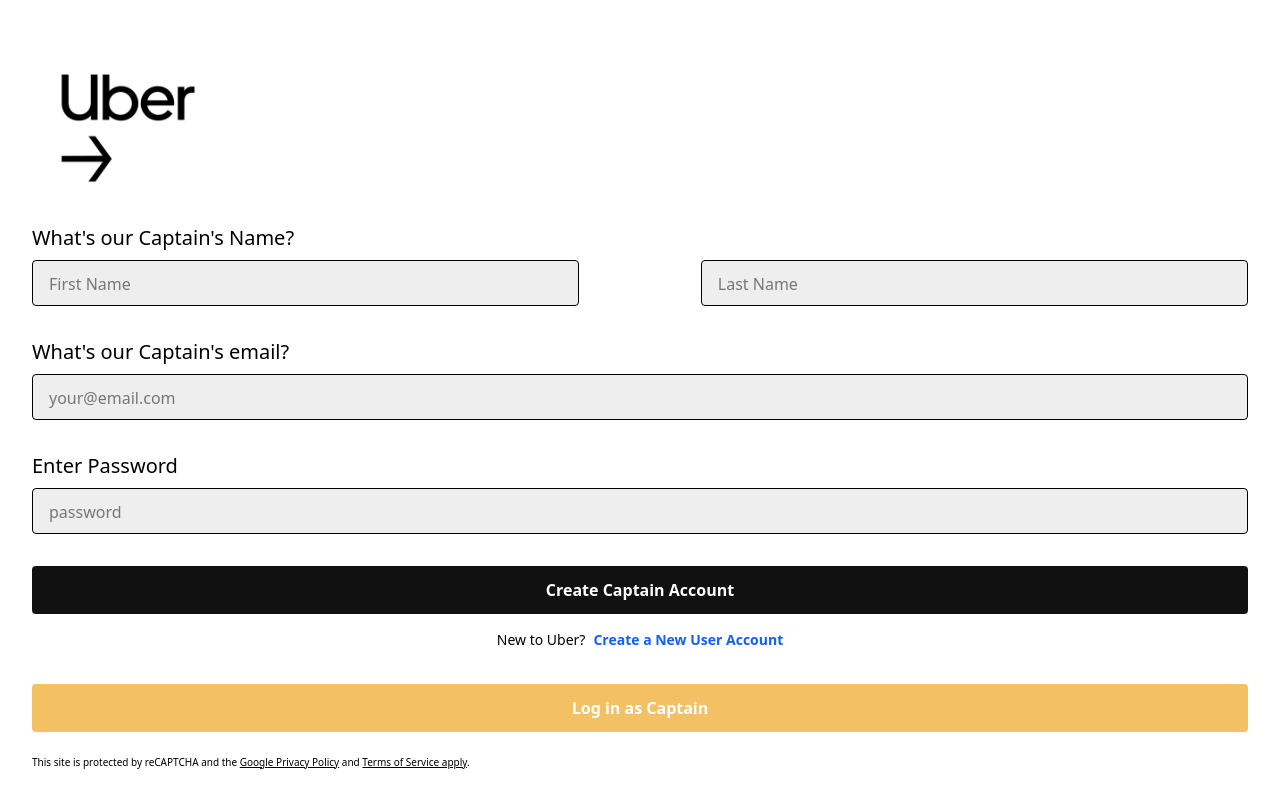
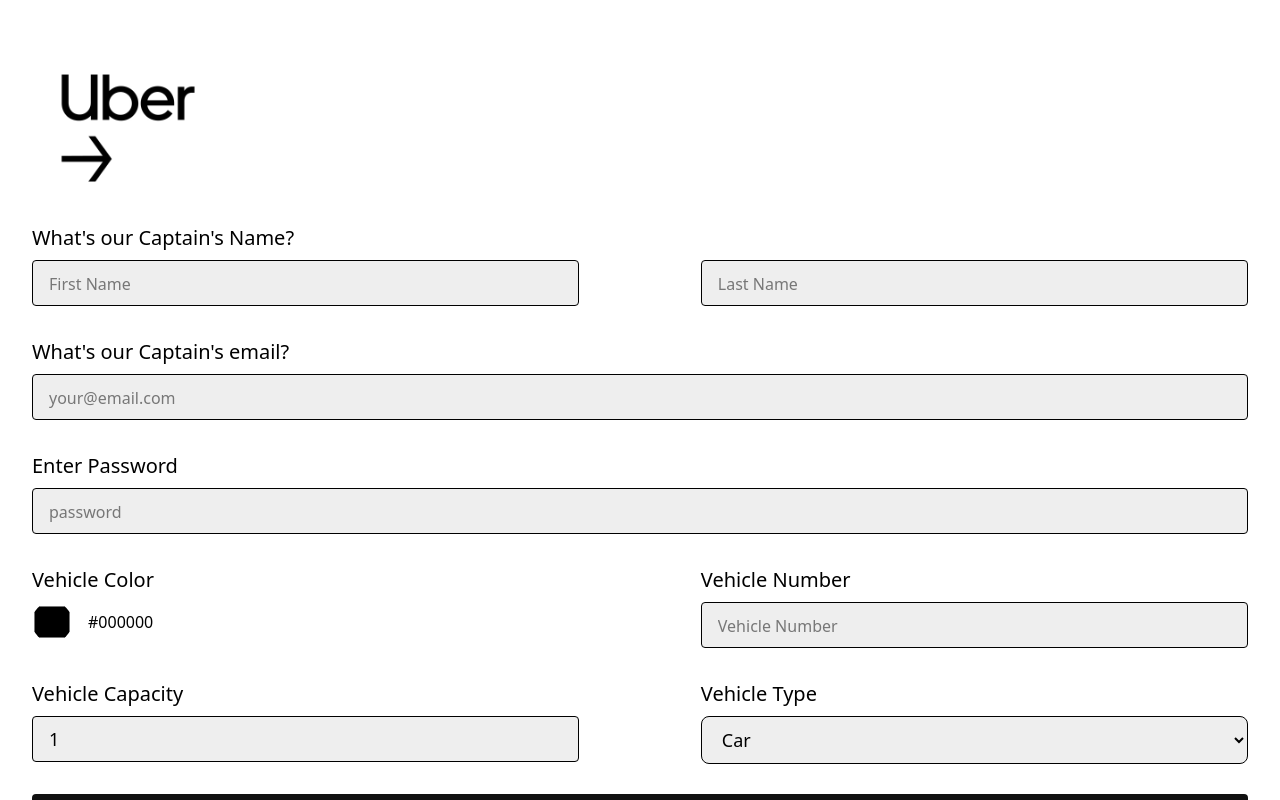
Before and after one commit to be-a-guptaji/Uber, a React (Vite) app in the folder Client/: page /captain-signup in a window 1280 px wide. Shown: the top 800 px of the page. Built offline with nearby package versions, Linux system fonts and the light colour scheme; no server answers.

Commit message:
Captain sign in form completed

```diff
--- a/Client/src/library/types.ts
+++ b/Client/src/library/types.ts
@@ -15,7 +15,7 @@
   color: string;
   licencePlate: string;
   capacity: number;
-  vehicleType: string;
+  vehicleType: "car" | "auto" | "motorcycle";
 };
 
 // Define the type for the Location
--- a/Client/src/pages/CaptainComponents/CaptainLogin.tsx
+++ b/Client/src/pages/CaptainComponents/CaptainLogin.tsx
@@ -83,7 +83,9 @@
               id="email"
               placeholder="your@email.com"
               value={email}
-              onChange={(e) => handleEmail(e.target.value)}
+              onChange={(e) => {
+                handleEmail(e.target.value);
+              }}
               className="bg-[#eeeeee] mb-8 rounded px-4 py-2 border w-full text-lg placeholder:text-base"
               required
             />
@@ -98,7 +100,9 @@
               placeholder="password"
               autoComplete="off"
               value={password}
-              onChange={(e) => handlePassword(e.target.value)}
+              onChange={(e) => {
+                handlePassword(e.target.value);
+              }}
               className="bg-[#eeeeee] mb-8 rounded px-4 py-2 border w-full text-lg placeholder:text-base"
               required
             />
--- a/Client/src/pages/CaptainComponents/CaptainSignUp.tsx
+++ b/Client/src/pages/CaptainComponents/CaptainSignUp.tsx
@@ -14,10 +14,12 @@
   const [lastName, setLastName] = useState<string>(""); // Captain last name
   const [email, setEmail] = useState<string>(""); // Captain email
   const [password, setPassword] = useState<string>(""); // Captain password
-  const [vehicleColor, setVehicleColor] = useState<string>(""); // Captain vehicle color
+  const [vehicleColor, setVehicleColor] = useState<string>("#000000"); // Captain vehicle color
   const [vehicleLicencePlate, setVehicleLicencePlate] = useState<string>(""); // Captain vehicle licence plate
   const [vehicleCapacity, setVehicleCapacity] = useState<number>(1); // Captain vehicle capacity
-  const [vehicleType, setVehicleType] = useState<string>(""); // Captain vehicle type
+  const [vehicleType, setVehicleType] = useState<"car" | "auto" | "motorcycle">(
+    "car"
+  ); // Captain vehicle type
   const [error, setError] = useState<boolean>(false); // Show error
 
   // Context variables and functions
@@ -41,6 +43,26 @@
   // Handle password change
   const handlePassword = (password: string) => {
     setPassword(password);
+  };
+
+  // Handle vehicle color change
+  const handleVehicleColor = (vehicleColor: string) => {
+    setVehicleColor(vehicleColor);
+  };
+
+  // Handle vehicle licence plate change
+  const handleVehicleLicencePlate = (vehicleLicencePlate: string) => {
+    setVehicleLicencePlate(vehicleLicencePlate);
+  };
+
+  // Handle vehicle capacity change
+  const handleVehicleCapacity = (vehicleCapacity: number) => {
+    setVehicleCapacity(vehicleCapacity);
+  };
+
+  // Handle vehicle type change
+  const handleVehicleType = (vehicleType: "car" | "auto" | "motorcycle") => {
+    setVehicleType(vehicleType);
   };
 
   // Handle form submission
@@ -83,7 +105,7 @@
     setVehicleColor("");
     setVehicleLicencePlate("");
     setVehicleCapacity(1);
-    setVehicleType("");
+    setVehicleType("car");
   };
 
   return (
@@ -117,7 +139,9 @@
                 id="firstName"
                 placeholder="First Name"
                 value={firstName}
-                onChange={(e) => handleFirstName(e.target.value)}
+                onChange={(e) => {
+                  handleFirstName(e.target.value);
+                }}
                 className="bg-[#eeeeee] mb-8 rounded px-4 py-2 border w-[45%] text-lg placeholder:text-base"
                 required
               />
@@ -128,7 +152,9 @@
                 id="lastName"
                 placeholder="Last Name"
                 value={lastName}
-                onChange={(e) => handleLastName(e.target.value)}
+                onChange={(e) => {
+                  handleLastName(e.target.value);
+                }}
                 className="bg-[#eeeeee] mb-8 rounded px-4 py-2 border w-[45%] text-lg placeholder:text-base"
                 required
               />
@@ -144,7 +170,9 @@
               id="email"
               placeholder="your@email.com"
               value={email}
-              onChange={(e) => handleEmail(e.target.value)}
+              onChange={(e) => {
+                handleEmail(e.target.value);
+              }}
               className="bg-[#eeeeee] mb-8 rounded px-4 py-2 border w-full text-lg placeholder:text-base"
               required
             />{" "}
@@ -164,10 +192,99 @@
               placeholder="password"
               autoComplete="off"
               value={password}
-              onChange={(e) => handlePassword(e.target.value)}
+              onChange={(e) => {
+                handlePassword(e.target.value);
+              }}
               className="bg-[#eeeeee] mb-8 rounded px-4 py-2 border w-full text-lg placeholder:text-base"
               required
             />
+            <div className="flex justify-between items-start">
+              {/* Vehicle Color Section */}
+              <div className="w-[45%]">
+                <label htmlFor="vehicleColor">
+                  <h3 className="text-xl mb-2 font-medium">Vehicle Color</h3>
+                </label>
+                <div className="flex items-center justify-start gap-4">
+                  <input
+                    type="color"
+                    id="vehicleColor"
+                    autoComplete="off"
+                    value={vehicleColor}
+                    onChange={(e) => {
+                      handleVehicleColor(e.target.value);
+                    }}
+                    className="rounded-full aspect-square"
+                    style={{
+                      height: "40px",
+                      width: "40px",
+                      borderRadius: "100%",
+                    }}
+                  />
+                  <p style={{ color: vehicleColor }}>{vehicleColor}</p>
+                </div>
+              </div>
+              {/* Vehicle Licence Plate Section */}
+              <div className="w-[45%]">
+                <label htmlFor="vehicleLicencePlate">
+                  <h3 className="text-xl mb-2 font-medium">Vehicle Number</h3>
+                </label>
+                <input
+                  type="text"
+                  id="vehicleLicencePlate"
+                  placeholder="Vehicle Number"
+                  autoComplete="off"
+                  value={vehicleLicencePlate}
+                  onChange={(e) => {
+                    handleVehicleLicencePlate(e.target.value);
+                  }}
+                  className="bg-[#eeeeee] mb-8 rounded px-4 py-2 border w-full text-lg placeholder:text-base"
+                  required
+                />
+              </div>
+            </div>
+            <div className="flex justify-between items-start">
+              {/* Vehicle Capacity Section */}
+              <div className="w-[45%]">
+                <label htmlFor="vehicleCapacity">
+                  <h3 className="text-xl mb-2 font-medium">Vehicle Capacity</h3>
+                </label>
+                <input
+                  type="number"
+                  id="vehicleCapacity"
+                  placeholder="1"
+                  autoComplete="off"
+                  value={vehicleCapacity}
+                  onChange={(e) => {
+                    handleVehicleCapacity(parseInt(e.target.value));
+                  }}
+                  className="bg-[#eeeeee] mb-8 rounded px-4 py-2 border w-full text-lg placeholder:text-base"
+                  required
+                />
+              </div>
+              {/* Vehicle Type Section */}
+              <div className="w-[45%]">
+                <label htmlFor="vehicleType">
+                  <h3 className="text-xl mb-2 font-medium">Vehicle Type</h3>
+                </label>
+                <select
+                  required
+                  className="bg-[#eeeeee] rounded-lg px-4 py-2 border text-lg placeholder:text-base h-12 w-full"
+                  value={vehicleType}
+                  onChange={(e) => {
+                    handleVehicleType(
+                      e.target.value as "car" | "auto" | "motorcycle"
+                    );
+                  }}
+                >
+                  <option value="" disabled>
+                    Select Vehicle Type
+                  </option>
+                  <option value="car">Car</option>
+                  <option value="auto">Auto</option>
+                  <option value="motorcycle">MotorCycle</option>
+                </select>
+              </div>
+            </div>
             {/* Sign Up Button For New Captains */}
             <button className="bg-[#111] text-white font-semibold mb-4 rounded px-4 py-3 w-full">
               Create Captain Account
--- a/Client/src/pages/UserComponents/UserLogin.tsx
+++ b/Client/src/pages/UserComponents/UserLogin.tsx
@@ -79,7 +79,9 @@
               id="email"
               placeholder="your@email.com"
               value={email}
-              onChange={(e) => handleEmail(e.target.value)}
+              onChange={(e) => {
+                handleEmail(e.target.value);
+              }}
               className="bg-[#eeeeee] mb-8 rounded px-4 py-2 border w-full text-lg placeholder:text-base"
               required
             />
@@ -94,7 +96,9 @@
               placeholder="password"
               autoComplete="off"
               value={password}
-              onChange={(e) => handlePassword(e.target.value)}
+              onChange={(e) => {
+                handlePassword(e.target.value);
+              }}
               className="bg-[#eeeeee] mb-8 rounded px-4 py-2 border w-full text-lg placeholder:text-base"
               required
             />
--- a/Client/src/services/Get/CaptainGetAPI.tsx
+++ b/Client/src/services/Get/CaptainGetAPI.tsx
@@ -3,7 +3,9 @@
 
 // Api call to get Captain data
 export const getCaptain = async (): Promise<CaptainApiSuccess> => {
-  const response = await Api.get("/captains/profile", { withCredentials: true });
+  const response = await Api.get("/captains/profile", {
+    withCredentials: true,
+  });
 
   // The API response is typed as CaptainApiSuccess
   const data: CaptainApiSuccess = response.data;
```
Also changed, not shown: Client/src/pages/ProtectedComponentsWrapper/ProtectedCaptainComponentWrapper.tsx (+3 -5 lines), Client/src/pages/UserComponents/UserSignUp.tsx (+12 -4 lines), Client/src/services/Get/UserGetAPI.tsx (line endings or trailing spaces), Client/src/services/Post/UserPostAPI.tsx (line endings or trailing spaces), 1 other file (tests, documents, lock files or other folders).
